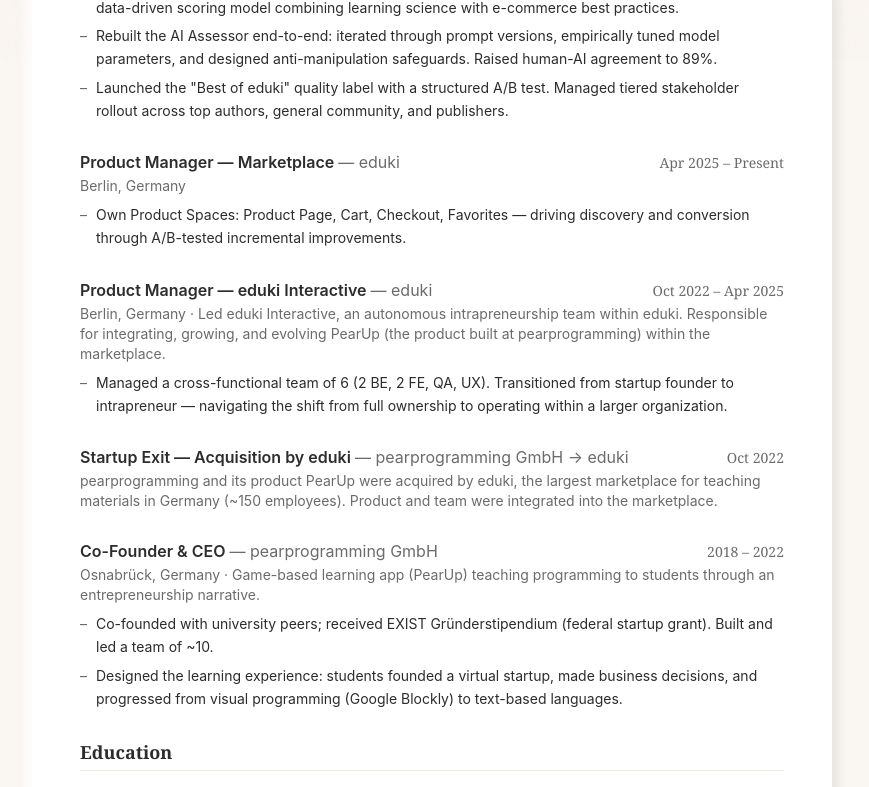
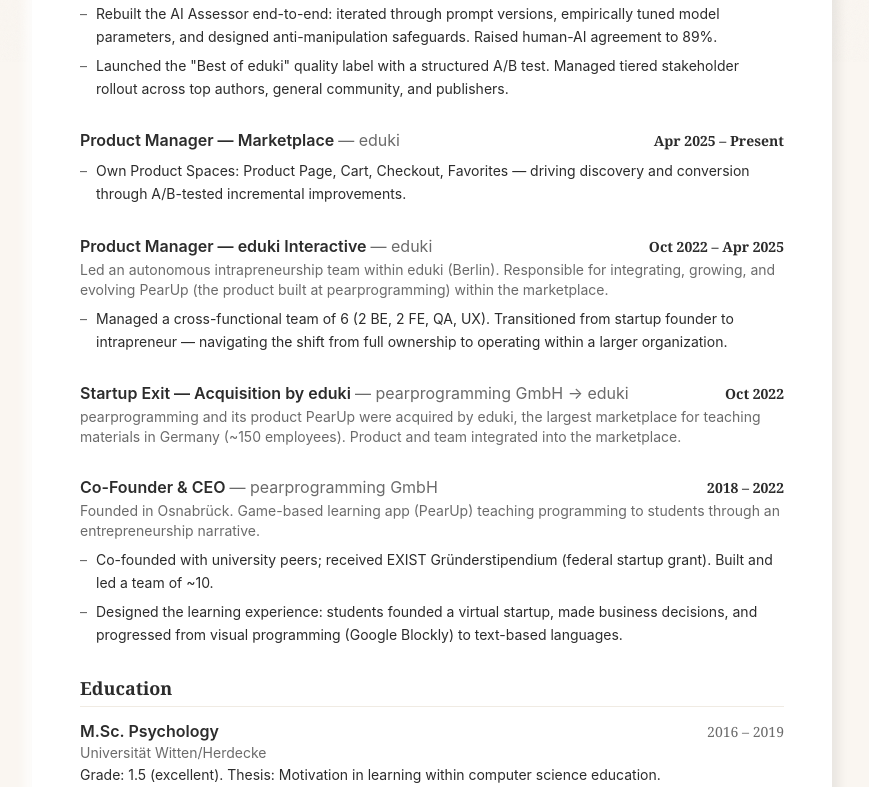
Before and after one commit to Maxlemoar/CV, a Next.js app: page /cv in a window 1280 px wide. Shown: the part 738-1525 px from the top of the page, without its empty margins (208-1077 px from the left). Built offline with nearby package versions, Linux system fonts and the light colour scheme.

Commit message:
fix: improve CV readability — bold periods, inline locations into descriptions
Co-Authored-By: Claude Opus 4.6 (1M context) <noreply@anthropic.com>

```diff
--- a/src/app/cv/CVDocument.tsx
+++ b/src/app/cv/CVDocument.tsx
@@ -10,7 +10,6 @@ const experience = [
   {
     role: "Product Manager — AI Quality",
     company: "eduki",
-    location: "Berlin, Germany",
     period: "Q1 2026",
     description: "",
     bullets: [
@@ -22,7 +21,6 @@ const experience = [
   {
     role: "Product Manager — Marketplace",
     company: "eduki",
-    location: "Berlin, Germany",
     period: "Apr 2025 – Present",
     description: "",
     bullets: [
@@ -32,10 +30,9 @@ const experience = [
   {
     role: "Product Manager — eduki Interactive",
     company: "eduki",
-    location: "Berlin, Germany",
     period: "Oct 2022 – Apr 2025",
     description:
-      "Led eduki Interactive, an autonomous intrapreneurship team within eduki. Responsible for integrating, growing, and evolving PearUp (the product built at pearprogramming) within the marketplace.",
+      "Led an autonomous intrapreneurship team within eduki (Berlin). Responsible for integrating, growing, and evolving PearUp (the product built at pearprogramming) within the marketplace.",
     bullets: [
       "Managed a cross-functional team of 6 (2 BE, 2 FE, QA, UX). Transitioned from startup founder to intrapreneur — navigating the shift from full ownership to operating within a larger organization.",
     ],
@@ -43,19 +40,17 @@ const experience = [
   {
     role: "Startup Exit — Acquisition by eduki",
     company: "pearprogramming GmbH → eduki",
-    location: "",
     period: "Oct 2022",
     description:
-      "pearprogramming and its product PearUp were acquired by eduki, the largest marketplace for teaching materials in Germany (~150 employees). Product and team were integrated into the marketplace.",
+      "pearprogramming and its product PearUp were acquired by eduki, the largest marketplace for teaching materials in Germany (~150 employees). Product and team integrated into the marketplace.",
     bullets: [],
   },
   {
     role: "Co-Founder & CEO",
     company: "pearprogramming GmbH",
-    location: "Osnabrück, Germany",
     period: "2018 – 2022",
     description:
-      "Game-based learning app (PearUp) teaching programming to students through an entrepreneurship narrative.",
+      "Founded in Osnabrück. Game-based learning app (PearUp) teaching programming to students through an entrepreneurship narrative.",
     bullets: [
       "Co-founded with university peers; received EXIST Gründerstipendium (federal startup grant). Built and led a team of ~10.",
       "Designed the learning experience: students founded a virtual startup, made business decisions, and progressed from visual programming (Google Blockly) to text-based languages.",
@@ -198,13 +193,15 @@ export default function CVDocument() {
                       — {exp.company}
                     </span>
                   </h3>
-                  <span className="shrink-0 text-sm text-ink-light font-serif">
+                  <span className="shrink-0 text-sm font-semibold text-ink font-serif whitespace-nowrap">
                     {exp.period}
                   </span>
                 </div>
-                <p className="mt-0.5 text-sm text-ink-light">
-                  {[exp.location, exp.description].filter(Boolean).join(" · ")}
-                </p>
+                {exp.description && (
+                  <p className="mt-0.5 text-sm text-ink-light">
+                    {exp.description}
+                  </p>
+                )}
                 {exp.bullets.length > 0 && (
                   <ul className="mt-2 space-y-1.5 text-sm leading-relaxed text-ink">
                     {exp.bullets.map((b, i) => (
```
